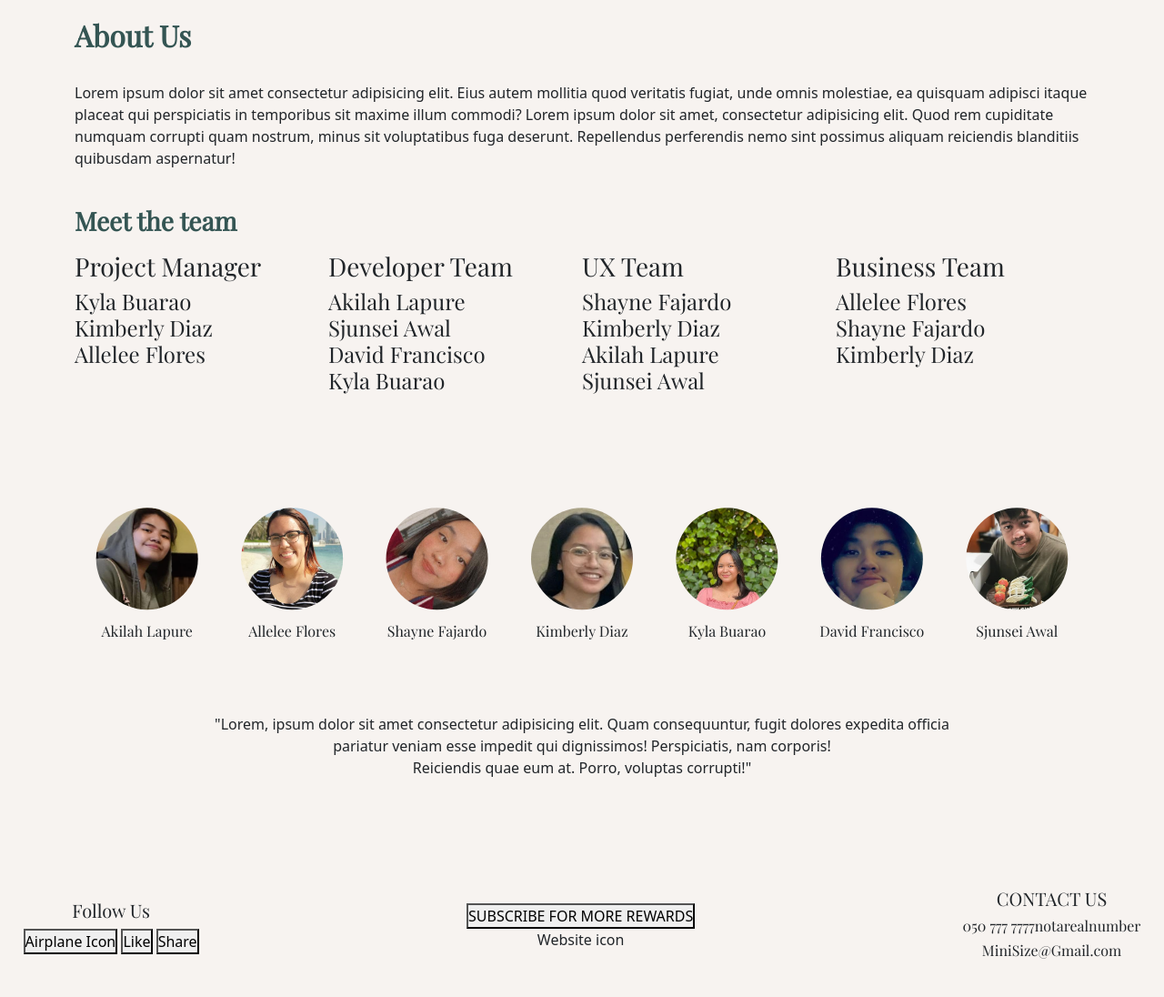
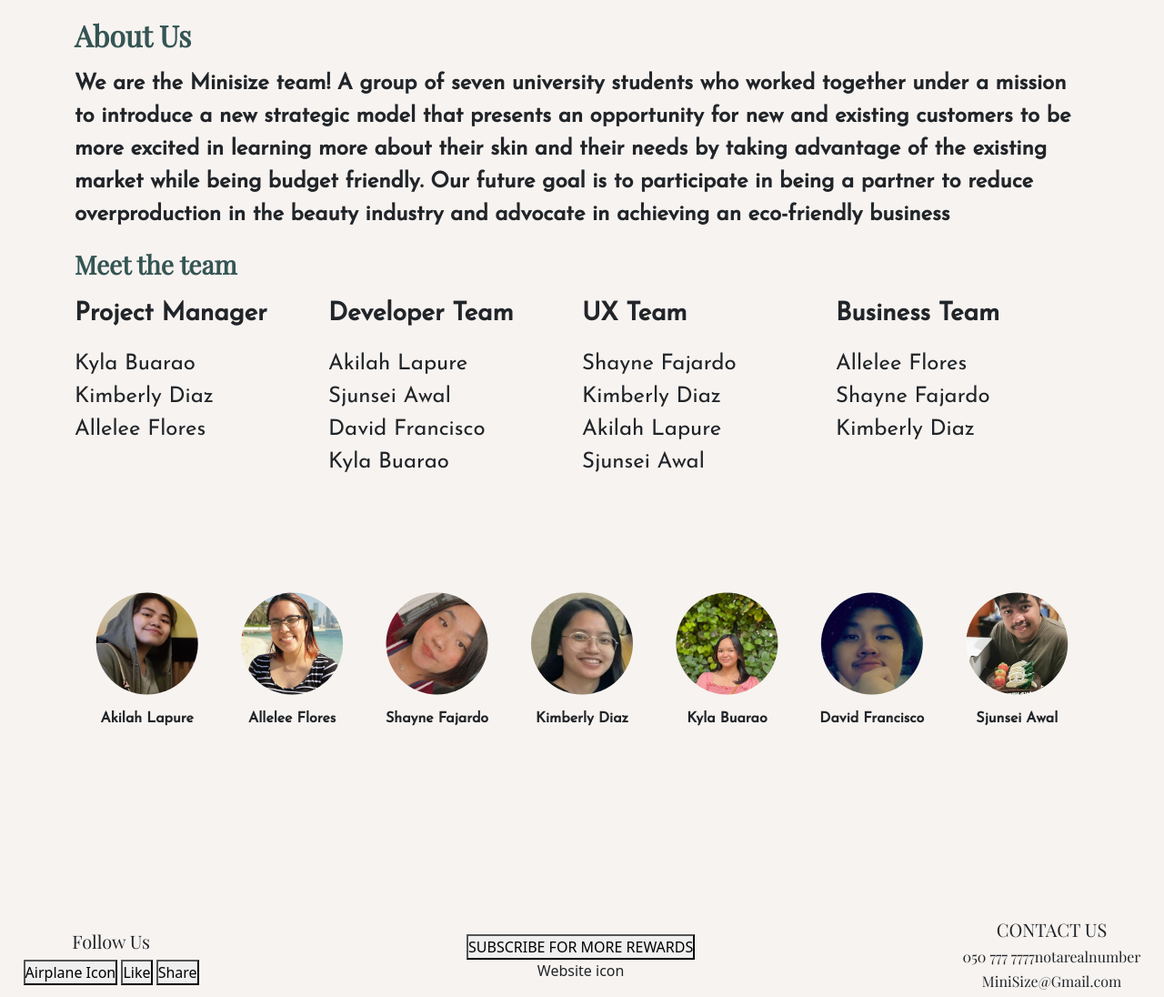
Before and after one commit to minisize/minisizeproject, a PHP site: page /about-us.php in a window 1280 px wide. Shown: the part 225-1321 px from the top of the page at 91% size. Before the commit the page ends 1279 px from the top, so only its background shows below. Run offline with PHP 8.4, Linux system fonts and the light colour scheme; data comes from the database, SQL or seed files in the repository; style sheets or scripts are compiled from the project's sources; some libraries are stand-ins or nearby versions.

Commit message:
Replacing the unnecessary tags in both html and css page and use the bootstrap class function

```diff
--- a/about-us.php
+++ b/about-us.php
@@ -16,8 +16,10 @@
     <div class="container">
         <div class="top-info">
             <h2  id="about-title"> About Us </h2>
-            <div class="us">
-                Lorem ipsum dolor sit amet consectetur adipisicing elit. Eius autem mollitia quod veritatis fugiat, unde omnis molestiae, ea quisquam adipisci itaque placeat qui perspiciatis in temporibus sit maxime illum commodi? Lorem ipsum dolor sit amet, consectetur adipisicing elit. Quod rem cupiditate numquam corrupti quam nostrum, minus sit voluptatibus fuga deserunt. Repellendus perferendis nemo sint possimus aliquam reiciendis blanditiis quibusdam aspernatur!
+            <div>
+                <p class="text-justify fs-4 fw-bold">
+                    We are the Minisize team! A group of seven university students who worked together under a mission to introduce a new strategic model that presents an opportunity for new and existing customers to be more excited in learning more about their skin and their needs by taking advantage of the existing market while being budget friendly. Our future goal is to participate in being a partner to reduce overproduction in the beauty industry and advocate in achieving an eco-friendly business
+                </p>
             </div>
         </div>
 
@@ -25,51 +27,38 @@
             <h3  id="about-title"> Meet the team </h3>
             <div class="team-proto">
                 <div class="team">
-                    <h3>Project Manager</h3>
-                    <h4> Kyla Buarao </h4>
-                    <h4> Kimberly Diaz </h4>
-                    <h4> Allelee Flores </h4>
-                    <!-- <ul>
-                        <li> Kyla Buarao </li>
-                        <li> Kimberly Diaz </li>
-                        <li> Allelee Flores </li>
-                    </ul> -->
+                    <p class="fw-bold fs-3">
+                        Project Manager
+                    </p>
+                    <p class="fs-4 mb-0"> Kyla Buarao </p>
+                    <p class="fs-4 mb-0"> Kimberly Diaz </p>
+                    <p class="fs-4 mb-0"> Allelee Flores </p>
                 </div>
                 <div class="team">
-                    <h3>Developer Team</h3>
-                    <h4> Akilah Lapure </h4>
-                    <h4> Sjunsei Awal </h4>
-                    <h4> David Francisco </h4>
-                    <h4> Kyla Buarao </h4>
-                    <!-- <ul>
-                        <li> Akilah Lapure </li>
-                        <li> Sjunsei Awal </li>
-                        <li> David Francisco </li>
-                        <li> Kyla Buarao </li>
-                    </ul> -->
+                    <p class="fw-bold fs-3">
+                        Developer Team
+                    </p>
+                    <p class="fs-4 mb-0"> Akilah Lapure </p>
+                    <p class="fs-4 mb-0"> Sjunsei Awal </p>
+                    <p class="fs-4 mb-0"> David Francisco </p>
+                    <p class="fs-4 mb-0"> Kyla Buarao </p>
                 </div>
                 <div class="team">
-                    <h3>UX Team</h3>
-                    <h4> Shayne Fajardo </h4>
-                    <h4> Kimberly Diaz </h4>
-                    <h4> Akilah Lapure </h4>
-                    <h4> Sjunsei Awal </h4>
-                    <!-- <ul>
-                        <li> Shayne Fajardo </li>
-                        <li> Kimberly Diaz </li>
-                        <li> Akilah Lapure </li>
-                        <li> Sjunsei Awal </li>
-                    </ul> -->
+                    <p class="fw-bold fs-3">
+                        UX Team
+                    </p>
+                    <p class="fs-4 mb-0"> Shayne Fajardo </p>
+                    <p class="fs-4 mb-0"> Kimberly Diaz </p>
+                    <p class="fs-4 mb-0"> Akilah Lapure </p>
+                    <p class="fs-4 mb-0"> Sjunsei Awal </p>
                 </div>
                 <div class="team">
-                    <h3>Business Team </h3>
-                    <h4> Allelee Flores </h4>
-                    <h4> Shayne Fajardo </h4>
-                    <h4> Kimberly Diaz </h4>
-                    <!-- <ul>
-                        <li> Allelee Flores </li>
-                        <li> Shayne Fajardo </li>
-                    </ul> -->
+                    <p class="fw-bold fs-3">
+                        Business Team
+                    </p>
+                    <p class="fs-4 mb-0"> Allelee Flores </p>
+                    <p class="fs-4 mb-0"> Shayne Fajardo </p>
+                    <p class="fs-4 mb-0"> Kimberly Diaz </p>
                 </div>
             </div>
         </div>
@@ -78,50 +67,49 @@
         <div class="pics">
             <div class="looks">
                 <img src="assets\images\website\teams\Akilah.jpg">
-                <h6> Akilah Lapure </h6>
-                <!-- <p> Akilah Lapure</p> -->
+                <p class="fw-bold"> Akilah Lapure </p>
             </div>
             <div class="looks">
                 <img src="assets\images\website\teams\Allelee.jpg">
-                <h6> Allelee Flores </h6>
+                <p class="fw-bold"> Allelee Flores </p>
                 <!-- <p> Allelee Flores</p> -->
             </div>
             <div class="looks">
                 <img  src="assets\images\website\teams\shayne.jpg">
-                <h6> Shayne Fajardo </h6>
+                <p class="fw-bold"> Shayne Fajardo </p>
                 <!-- <p> Shayne Fajardo </p> -->
             </div>
             <div class="looks">
                 <div class="big_img">
                     <img src="assets\images\website\teams\Kim.JPG">
                 </div>
-                <h6> Kimberly Diaz </h6>
+                <p class="fw-bold"> Kimberly Diaz </p>
                 <!-- <p> Kimberly Diaz </p> -->
             </div>
             <div class="looks">
                 <img src="assets\images\website\teams\Kyla.jpeg">
-                <h6> Kyla Buarao</h6>
+                <p class="fw-bold"> Kyla Buarao </p>
                 <!-- <p> Kyla Buarao </p> -->
             </div>
             <div class="looks">
                 <img src="assets\images\website\teams\David.jpg">
-                <h6> David Francisco </h6>
+                <p class="fw-bold"> David Francisco </p>
                 <!-- <p> David Francisco  </p> -->
             </div>
             <div class="looks">
                 <img class="KIM-SJUN" src="assets\images\website\teams\Sjunsei.jpg">
-                <h6> Sjunsei Awal </h6>
+                <p class="fw-bold"> Sjunsei Awal </p>
                 <!-- <p> Sjunsei Awal </p> -->
             </div>
         </div>
         <br>
 
-        <div class="quota">
+        <!-- <p class="fw-bold fs-4">
             "Lorem, ipsum dolor sit amet consectetur adipisicing elit.
             Quam consequuntur, fugit dolores expedita officia <br> pariatur veniam esse impedit qui dignissimos!
             Perspiciatis, nam corporis!
-            <br> Reiciendis quae eum at. Porro, voluptas corrupti!"
-        </div>
+            Reiciendis quae eum at. Porro, voluptas corrupti!"
+        </p> -->
     </div>
         <br><br><br><br><br>
     <script src="assets/javascript/scroll-anim.js"></script>
--- a/assets/styles/about_us/about.css
+++ b/assets/styles/about_us/about.css
@@ -25,35 +25,12 @@
   padding: 0;
 }
 
-#us p {
-  font-weight: 500;
-  text-align: justify;
-  margin: 20px;
-}
-
-.team h4 {
-  font-weight: 300;
-}
-
 img {
   border-radius: 100px;
 }
 
-li {
-  list-style-type: none;
-  padding: 0;
-  margin: 0;
-}
-
 #mini-quota {
   color: #345553;
-}
-
-#us p {
-  font-weight: 500;
-  text-align: justify;
-  margin: 20px;
-  font-family: "Josefin Sans", sans-serif;
 }
 
 .team h4 {
@@ -123,12 +100,6 @@ li {
   font-weight: 200;
 }
 
-.us {
-  margin-top: 4vh;
-  margin-bottom: 5vh;
-  font-weight: 500;
-}
-
 #about-title {
   color: #345553;
   font-weight: 600;
@@ -136,12 +107,4 @@ li {
   margin-bottom: 2vh;
   font-family: "Playfair Display", serif;
 }
-
-.quota {
-  -ms-flex-item-align: center;
-      -ms-grid-row-align: center;
-      align-self: center;
-  text-align: center;
-  font-weight: 500;
-}
 /*# sourceMappingURL=about.css.map */
--- a/assets/styles/about_us/about.scss
+++ b/assets/styles/about_us/about.scss
@@ -41,46 +41,14 @@ $font-text: 'Playfair Display', serif;
 
 }
 
-#us p
-{
-    font-weight: 500;
-    text-align: justify;
-    margin: 20px;
-}
-
-.team h4
-{
-    font-weight: 300;
-}
-
 img
 {
     border-radius: 100px;
 }
 
-li
-{
-    list-style-type: none;
-    padding: 0;
-    margin: 0;
-}
-
-
 #mini-quota
 {
     color: $h-color;
-}
-
-
-#us
-{
-    p
-    {
-        font-weight: 500;
-        text-align: justify;
-        margin: 20px;
-        font-family: $font-title;
-    }
 }
 
 .team
@@ -143,21 +111,13 @@ li
     }
 }
 
-.team
-{
-    h4
-    {
-        font-weight: 200;
-    }
-}
+// .us
+// {
+//     margin-top: 4vh;
+//     margin-bottom: 5vh;
+//     font-weight: 500;
 
-.us
-{
-    margin-top: 4vh;
-    margin-bottom: 5vh;
-    font-weight: 500;
-
-}
+// }
 
 #about-title
 {
@@ -167,10 +127,3 @@ li
     margin-bottom: 2vh;
     font-family: $font-text;
 }
-
-.quota
-{
-    align-self: center;
-    text-align: center;
-    font-weight: 500;
-}
```
Also changed, not shown: 1 other file.
